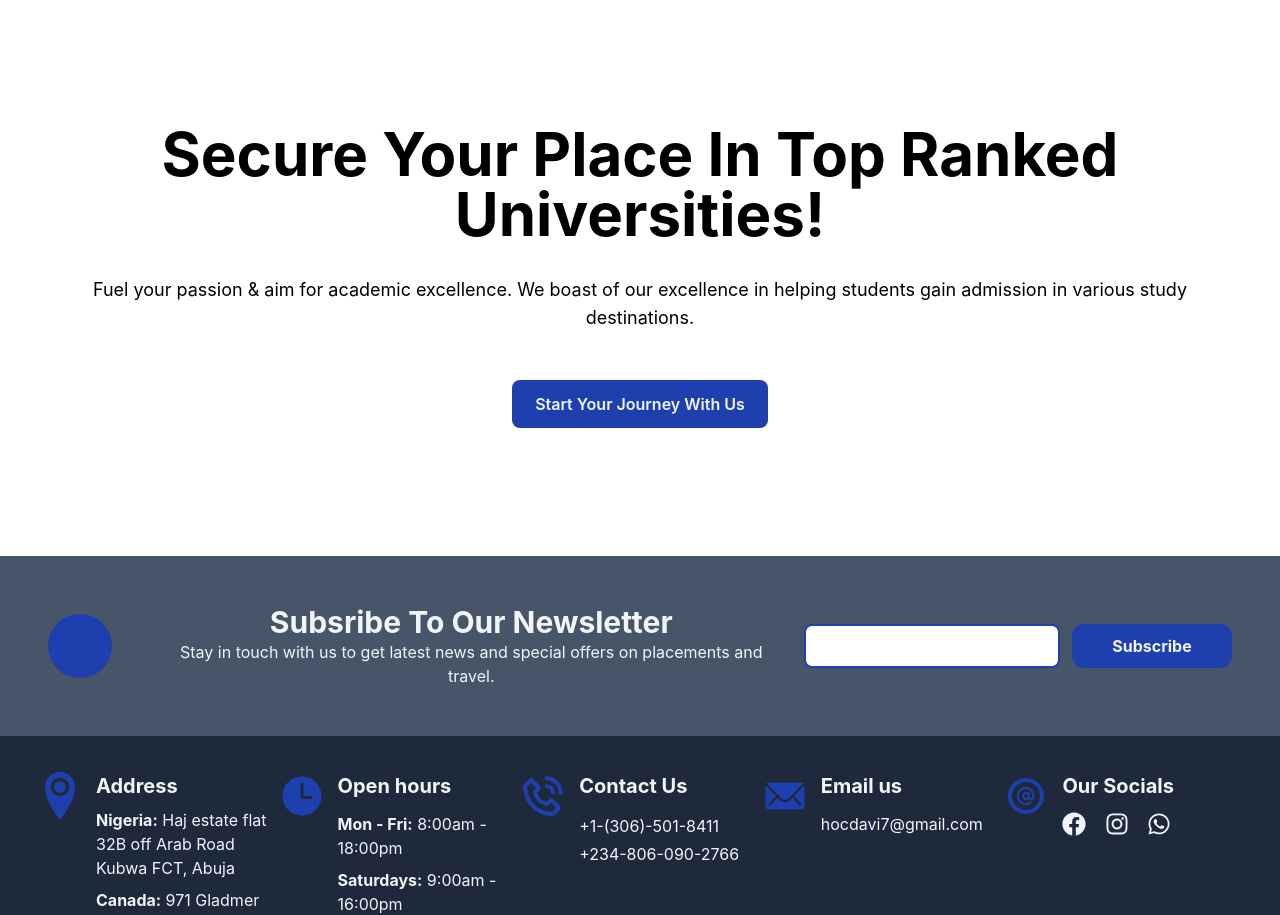
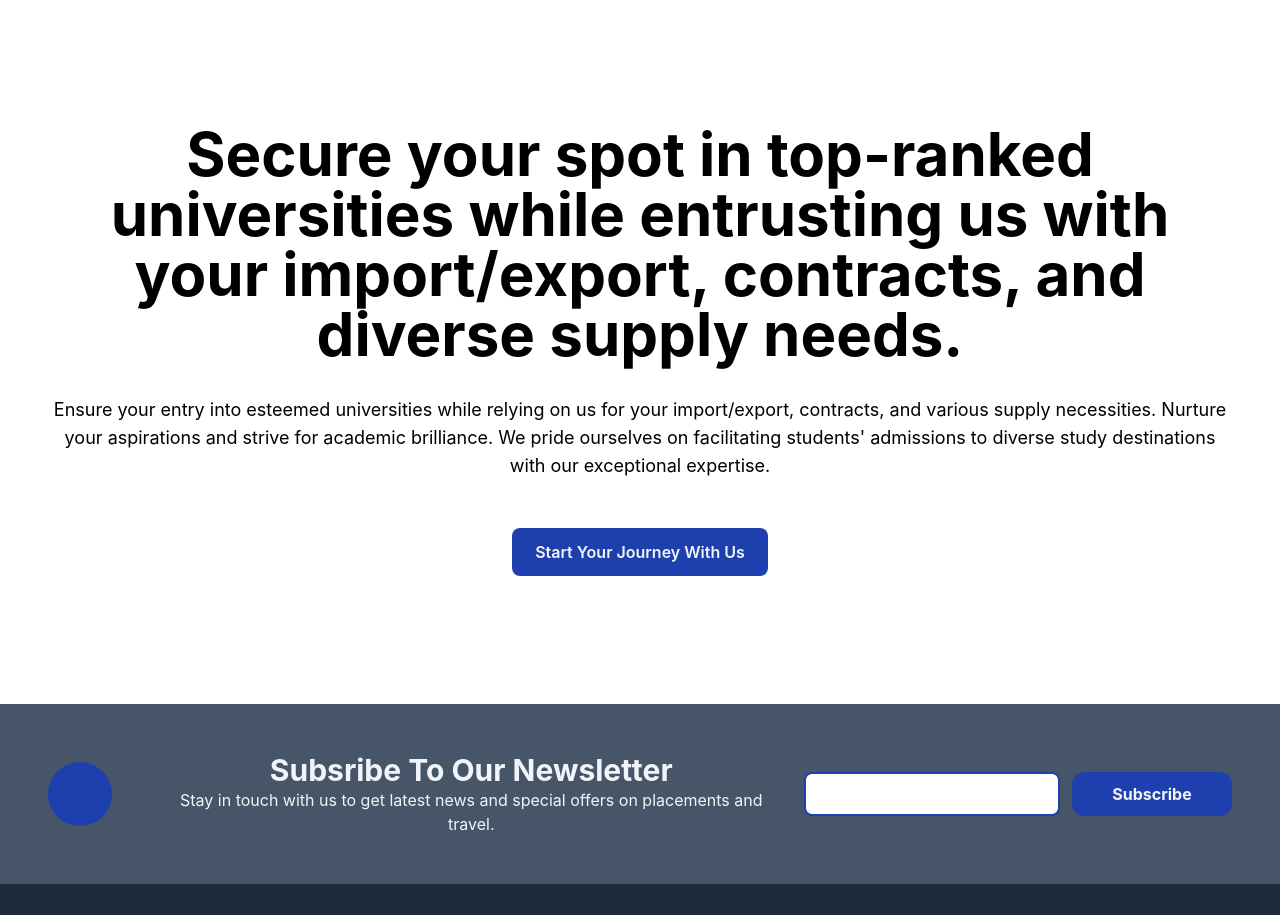
Before and after one commit to Vegetablegito247/hocdavi-inv-limited, a React (Create React App) app: page / in a window 1280 px wide. Shown: the part 6240-7155 px from the top of the page. Built offline with nearby package versions, Linux system fonts and the light colour scheme; some icons are missing.

Commit message:
text change

```diff
--- a/src/pages/landingPage/Main.jsx
+++ b/src/pages/landingPage/Main.jsx
@@ -278,9 +278,9 @@ function Main() {
                 whileInView='visible'
                 viewport={{ once: true }}
             >
-                <motion.h3 className=' lg:text-4xl text-6xl font-bold lg:mb-5 mb-8'>Secure Your Place In Top Ranked Universities!</motion.h3>
+                <motion.h3 className=' lg:text-3xl text-6xl font-bold lg:mb-5 mb-8'>Secure your spot in top-ranked universities while entrusting us with your import/export, contracts, and diverse supply needs.</motion.h3>
                 <motion.p className=' lg:text-base text-lg'>
-                    Fuel your passion & aim for academic excellence. We boast of our excellence in helping students gain admission in various study destinations.
+                    Ensure your entry into esteemed universities while relying on us for your import/export, contracts, and various supply necessities. Nurture your aspirations and strive for academic brilliance. We pride ourselves on facilitating students' admissions to diverse study destinations with our exceptional expertise.
                 </motion.p>
                 <motion.button onClick={handleNavigate} className=' w-64 mt-12 hover:scale-110 duration-700 h-12 bg-blue-800 text-slate-100 font-semibold rounded-lg md:mt-8'>Start Your Journey With Us</motion.button>
             </motion.div>
```
